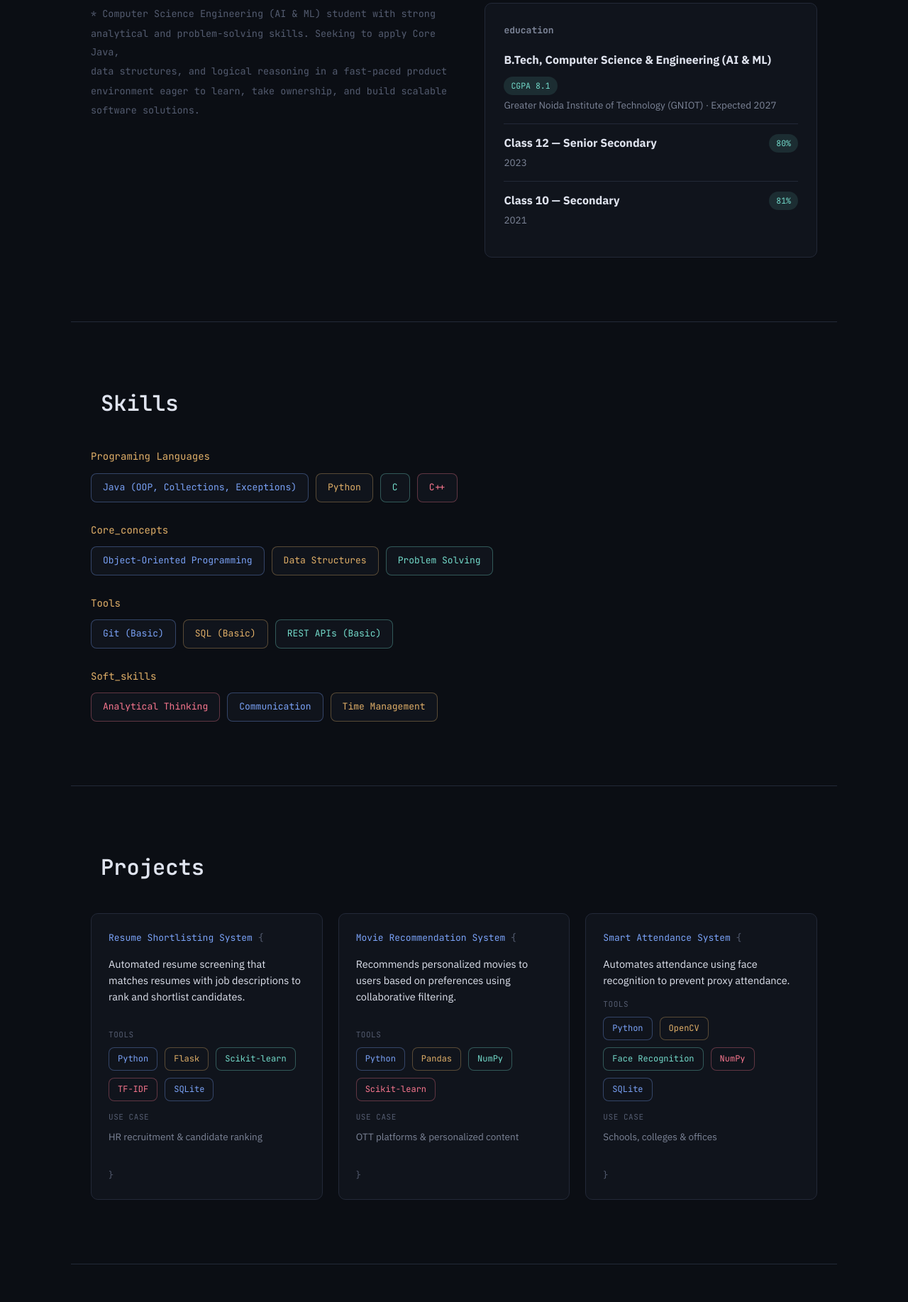
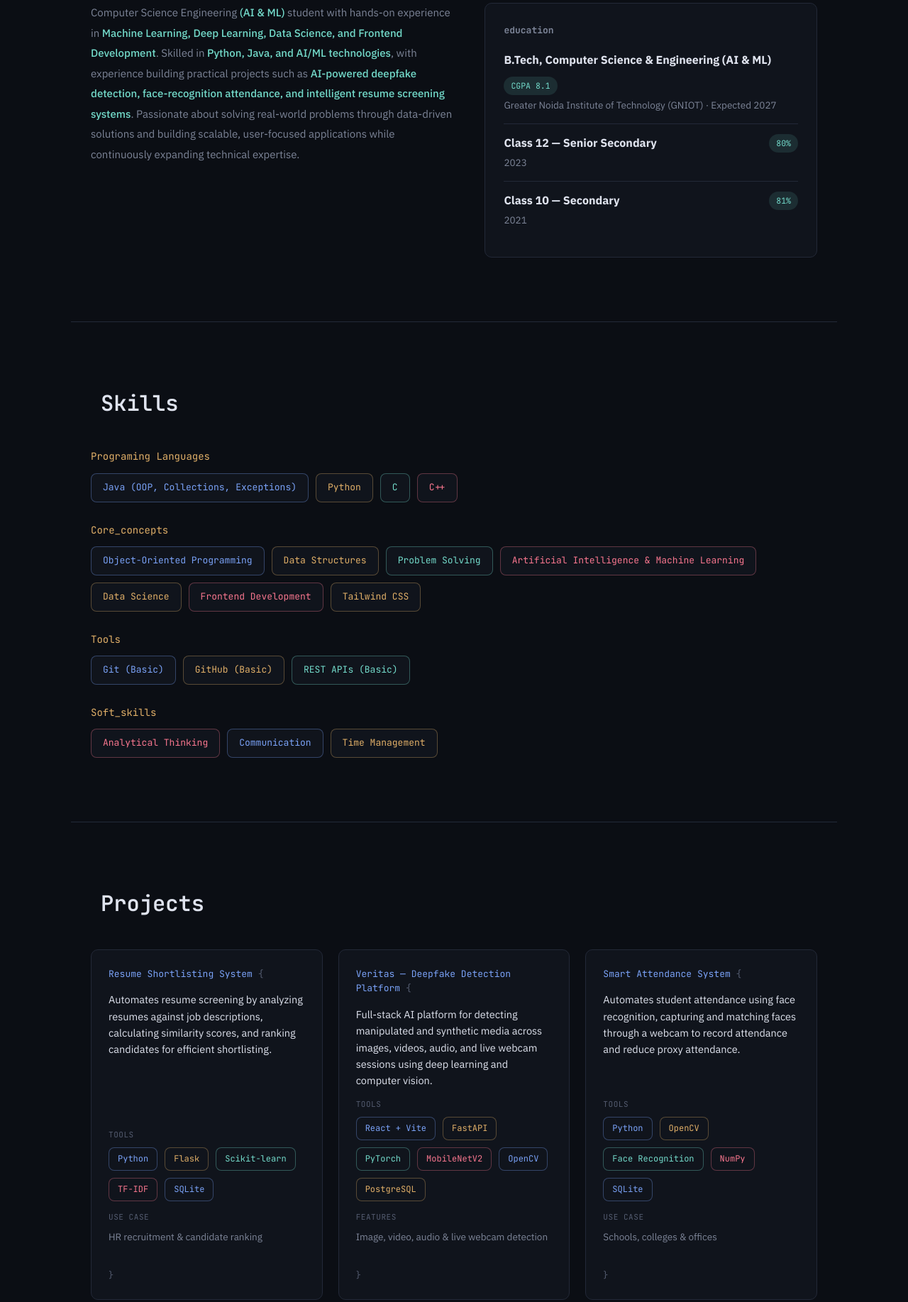
Before and after one commit to Shubham70-creator/My_portfolio, a plain HTML site: page index.html in a window 1280 px wide. Shown: the part 945-2780 px from the top of the page at 71% size. Drawn offline with Linux system fonts and the light colour scheme.

Commit message:
Update portfolio

```diff
--- a/index.html
+++ b/index.html
@@ -58,13 +58,18 @@
   </div>
   <div class="about-grid">
     <div class="comment-block">
-      <p><span class="cmt"></span></p>
-      <p><span class="cmt"> * Computer Science Engineering (AI &amp; ML) student with strong</span></p>
-      <p><span class="cmt">  analytical and problem-solving skills. Seeking to apply Core Java,</span></p>
-      <p><span class="cmt">  data structures, and logical reasoning in a fast-paced product</span></p>
-      <p><span class="cmt">  environment eager to learn, take ownership, and build scalable</span></p>
-      <p><span class="cmt">  software solutions.</span></p>
-      <p><span class="cmt"> </span></p>
+  <p>
+    Computer Science Engineering <span class="highlight">(AI &amp; ML)</span> student
+    with hands-on experience in <span class="highlight">Machine Learning, Deep Learning,
+    Data Science, and Frontend Development</span>.
+    Skilled in <span class="highlight">Python, Java, and AI/ML technologies</span>,
+    with experience building practical projects such as
+    <span class="highlight">AI-powered deepfake detection, face-recognition attendance,
+    and intelligent resume screening systems</span>.
+    Passionate about solving real-world problems through data-driven solutions
+    and building scalable, user-focused applications while continuously expanding
+    technical expertise.
+  </p>
 </div>
     <div class="education-card">
       <h3><span class="mono-label">Education</span></h3>
@@ -107,12 +112,16 @@
   <span class="pill blue">Object-Oriented Programming</span>
   <span class="pill amber">Data Structures</span>
   <span class="pill mint">Problem Solving</span>
+  <span class="pill pink">Artificial Intelligence & Machine Learning</span>
+  <span class="pill amber">Data Science</span>
+  <span class="pill pink">Frontend Development</span>
+  <span class="pill amber">Tailwind CSS</span>
 </div>
 
     <p><span class="kw"></span> <span class="str">Tools</span> <span class="kw"></span> <span class="var"></span></p>
     <div class="pill-row">
       <span class="pill blue">Git (Basic)</span>
-      <span class="pill amber">SQL (Basic)</span>
+      <span class="pill amber">GitHub (Basic)</span>
       <span class="pill mint">REST APIs (Basic)</span>
     </div>
 
@@ -135,7 +144,11 @@
   <div class="project-grid">
     <article class="project-card">
       <div class="project-fn"><span class="kw"></span> <span class="fn">Resume Shortlisting System</span><span class="op"></span> <span class="brace">{</span></div>
-      <p class="project-desc">Automated resume screening that matches resumes with job descriptions to rank and shortlist candidates.</p>
+      <p class="project-desc">
+  Automates resume screening by analyzing resumes against job descriptions,
+  calculating similarity scores, and ranking candidates for efficient
+  shortlisting.
+</p>
         <div class="project-meta">
         <span class="meta-label">tools</span>
         <div class="pill-row small">
@@ -150,24 +163,49 @@
     </article>
 
     <article class="project-card">
-      <div class="project-fn"><span class="kw"></span> <span class="fn">Movie Recommendation System</span><span class="op"></span> <span class="brace">{</span></div>
-      <p class="project-desc">Recommends personalized movies to users based on preferences using collaborative filtering.</p>
+  <div class="project-fn">
+    <span class="kw"></span>
+    <span class="fn">Veritas — Deepfake Detection Platform</span>
+    <span class="op"></span>
+    <span class="brace">{</span>
+  </div>
+
+  <p class="project-desc">
+    Full-stack AI platform for detecting manipulated and synthetic media
+    across images, videos, audio, and live webcam sessions using deep learning
+    and computer vision.
+  </p>
+
   <div class="project-meta">
     <span class="meta-label">tools</span>
     <div class="pill-row small">
-          <span class="pill blue">Python</span><span class="pill amber">Pandas</span><span class="pill mint">NumPy</span><span class="pill pink">Scikit-learn</span>
+      <span class="pill blue">React + Vite</span>
+      <span class="pill amber">FastAPI</span>
+      <span class="pill mint">PyTorch</span>
+      <span class="pill pink">MobileNetV2</span>
+      <span class="pill blue">OpenCV</span>
+      <span class="pill amber">PostgreSQL</span>
     </div>
   </div>
+
   <div class="project-meta">
-        <span class="meta-label">use case</span>
-        <p class="project-use">OTT platforms &amp; personalized content</p>
+    <span class="meta-label">features</span>
+    <p class="project-use">
+      Image, video, audio &amp; live webcam detection
+    </p>
   </div>
-      <div class="project-fn close"><br><span class="brace">}</span></div>
+
+  <div class="project-fn close">
+    <br><span class="brace">}</span>
+  </div>
 </article>
 
     <article class="project-card">
       <div class="project-fn"><span class="kw"></span> <span class="fn">Smart Attendance System</span><span class="op"></span> <span class="brace">{</span></div>
-      <p class="project-desc">Automates attendance using face recognition to prevent proxy attendance.</p>
+      <p class="project-desc">
+  Automates student attendance using face recognition, capturing and matching
+  faces through a webcam to record attendance and reduce proxy attendance.
+</p>
       <div class="project-meta">
         <span class="meta-label">tools</span>
         <div class="pill-row small">
--- a/script.js
+++ b/script.js
@@ -24,7 +24,7 @@ tabs.querySelectorAll('.tab').forEach(link => {
 });
 
 // ============ TYPING EFFECT (hero role) ============
-const roles = ["\"AI/ML Enthusiast\"", "\"Java Developer\"", "\"Problem Solver\"", "\"CS Undergrad\""];
+const roles = ["\"AI/ML Enthusiast\"", "\"Developer\"", "\"Problem Solver\"", "\"CS Undergraduate\""];
 const typingEl = document.getElementById('typingRole');
 let roleIndex = 0, charIndex = 0, deleting = false;
 
--- a/style.css
+++ b/style.css
@@ -184,6 +184,17 @@ ul{ list-style: none; margin:0; padding:0; }
 }
 
 /* ---- ABOUT ---- */
+.comment-block p{
+  font-size: 15px;
+  line-height: 1.9;
+  color: var(--text-dim);
+  margin: 0;
+}
+
+.comment-block .highlight{
+  color: var(--mint-solid);
+  font-weight: 500;
+}
 .about-grid{ display:grid; grid-template-columns: 1.1fr 1fr; gap: 40px; align-items:start; }
 .comment-block p{ margin:0 0 2px; }
 .education-card{
```
Lines whose indentation alone changed are shown as unchanged.
